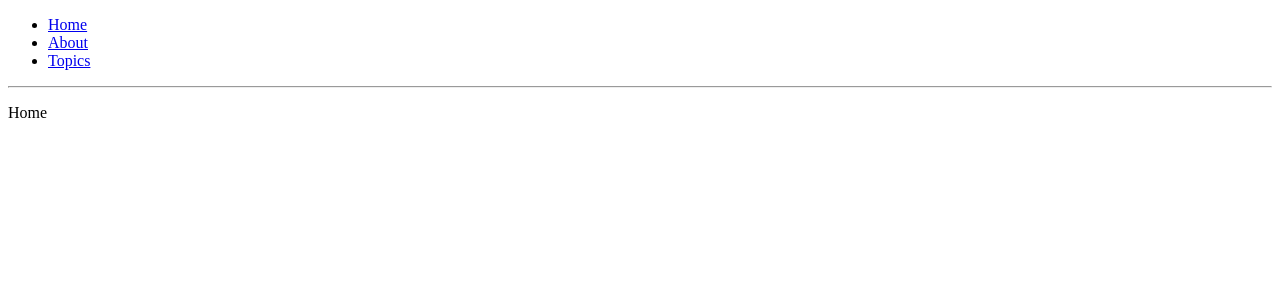
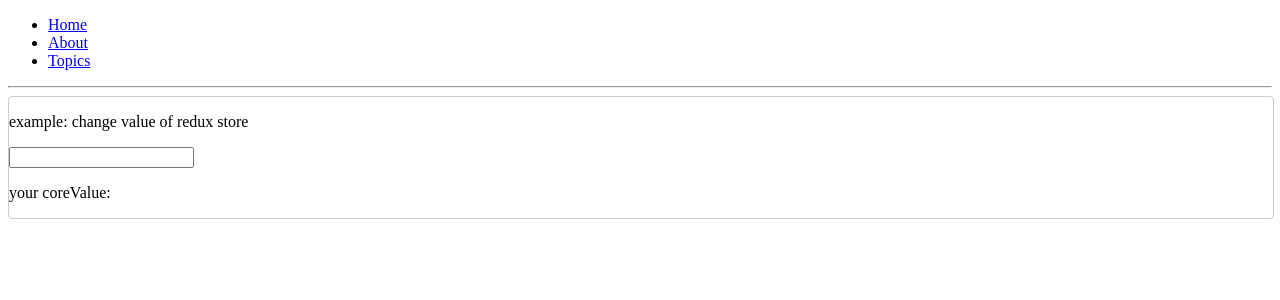
Before and after one commit to thyahan/react-starter-pack, a React app: page / in a window 1280 px wide. Shown: the top 300 px of the page. Built offline with nearby package versions, Linux system fonts and the light colour scheme; the HTML template or start-up script is replaced by a standard one.

Commit message:
Update .gitignore implement scss loader implement redux

```diff
--- a/src/App.js
+++ b/src/App.js
@@ -2,14 +2,10 @@ import React from 'react';
 // import { BrowserRouter as Router, Route, Link } from 'react-router-dom';
 import { HashRouter as Router, Route, Link } from 'react-router-dom';
 
-// import Home from './modules/Home';
-// import About from './modules/About';
+import Home from './modules/Home';
+import Core from './modules/Core';
+import About from './modules/About';
 import NotFound from './modules/NotFound';
-
-
-const Home = () => <p>Home</p>;
-const About = () => <p>About</p>;
-const Topics = () => <p>Topics</p>;
 
 const App = () => {
     return (
@@ -23,15 +19,15 @@ const App = () => {
                         <Link to="/about">About</Link>
                         </li>
                         <li>
-                        <Link to="/topics">Topics</Link>
+                        <Link to="/core">Topics</Link>
                         </li>
                     </ul>
 
                      <hr />
-                    <Route exact path='/' component={Home} />
+                    <Route exact path='/' component={Core} />
                     <Route path="/home" component={Home} />
                     <Route path="/about" component={About} />
-                    <Route path="/topics" component={Topics} />
+                    <Route path="/core" component={Core} />
                 </div>
             </Router>
     );
--- a/src/index.js
+++ b/src/index.js
@@ -1,14 +1,25 @@
 import React from 'react';
 import ReactDOM from 'react-dom';
+
+/** Create Store For REDUX */
+import { createStore } from 'redux'
+import reducers from './redux/reducers';
+
+/** Provider */
+import { Provider } from 'react-redux'
 
 /** Router */
 import App from './App';
 
 const title = 'STARTER PACK BY MEITOEY';
+const store = createStore(reducers);
 
 ReactDOM.render(
-  <App />,
+  <Provider store={store}>
+    <App />
+  </Provider>,
   document.getElementById('app')
+
 );
 
 module.hot.accept();
--- /dev/null
+++ b/src/modules/Core/components/Core/index.js
@@ -0,0 +1,29 @@
+import React, { Component } from 'react';
+import PropTypes from 'prop-types';
+import './style.scss';
+
+class Core extends Component {
+    constructor(){
+        super();
+        this.onCoreValueChange = this.onCoreValueChange.bind(this);
+    }
+    onCoreValueChange(e){
+        this.props.updateCoreValue(e.target.value);
+    }
+    render() {
+        return (
+            <div className='core'>
+                <p>example: change value of redux store</p>
+                <input value={this.props.core.coreValue}  onChange={this.onCoreValueChange} />
+                <p>your coreValue: {this.props.core.coreValue}</p>
+            </div>
+        );
+    }
+}
+
+Core.propTypes = {
+    core: PropTypes.object,
+    updateCoreValue: PropTypes.func,
+};
+
+export default Core;
--- /dev/null
+++ b/src/modules/Core/components/Core/style.scss
@@ -0,0 +1,6 @@
+.core {
+    width: 100%;
+    min-height: 100px;
+    border: 1px solid #CCC;
+    border-radius: 4px;
+}
--- /dev/null
+++ b/src/modules/Core/containers/CoreContainer/index.js
@@ -0,0 +1,12 @@
+import { connect } from 'react-redux';
+import Core from '../../components/Core';
+import { updateCoreValue } from '../../redux/action';
+const mapStateToProps = state => ({
+    core: state.core,
+});
+
+const mapDispatchToProps = dispatch => ({
+    updateCoreValue: value => dispatch(updateCoreValue(value)),
+});
+
+export default connect(mapStateToProps, mapDispatchToProps)(Core);
--- /dev/null
+++ b/src/modules/Core/index.js
@@ -0,0 +1,19 @@
+import React, { Component } from 'react';
+import PropTypes from 'prop-types';
+import CoreContainer from './containers/CoreContainer';
+
+class Core extends Component {
+    render() {
+        return (
+            <div>
+                <CoreContainer />
+            </div>
+        );
+    }
+}
+
+Core.propTypes = {
+
+};
+
+export default Core;
--- /dev/null
+++ b/src/modules/Core/redux/action.js
@@ -0,0 +1,6 @@
+export const UPDATE_CORE_VALUE = 'UPDATE_CORE_VALUE';
+
+export const updateCoreValue = value => ({
+    type: UPDATE_CORE_VALUE,
+    value,
+});
--- /dev/null
+++ b/src/modules/Core/redux/initialState.js
@@ -0,0 +1,3 @@
+export default {
+    coreValue: '',
+};
--- /dev/null
+++ b/src/modules/Core/redux/reducer.js
@@ -0,0 +1,16 @@
+import _ from 'lodash';
+import initialState from './initialState';
+import { UPDATE_CORE_VALUE } from './action';
+
+const core = (state = initialState, action) => {
+    switch (action.type) {
+        case UPDATE_CORE_VALUE:
+            return _.merge({}, state, {
+                coreValue: action.value
+            });
+        default:
+            return state;
+    }
+}
+
+export default core;
--- /dev/null
+++ b/src/redux/reducers.js
@@ -0,0 +1,4 @@
+import { combineReducers } from 'redux';
+import core from '../modules/Core/redux/reducer';
+
+export default combineReducers({core});
--- a/webpack.config.js
+++ b/webpack.config.js
@@ -11,7 +11,17 @@ module.exports = {
           test: /\.(js|jsx)$/,
           exclude: /node_modules/,
           use: ['babel-loader']
-        }
+        },
+        {
+          test: /\.scss$/,
+          use: [{
+              loader: "style-loader" // creates style nodes from JS strings
+          }, {
+              loader: "css-loader" // translates CSS into CommonJS
+          }, {
+              loader: "sass-loader" // compiles Sass to CSS
+          }]
+      }
       ]
     },
     resolve: {
```
Also changed, not shown: package.json (+9 -2 lines), 1 other file (tests, documents, lock files or other folders).
